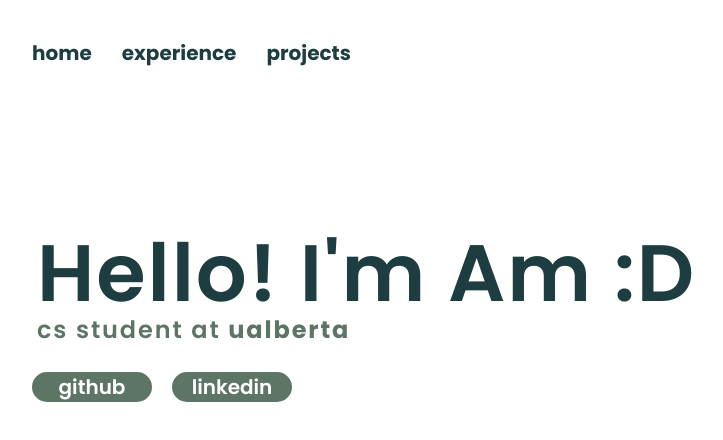
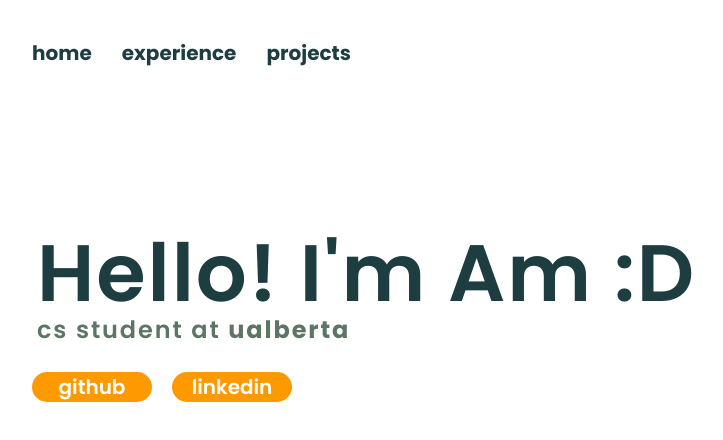
Before and after one commit to amreesalmonte/amreesalmonte.github.io, a React (Create React App) app: page / in a window 1280 px wide. Shown: the top 440 px of the page, without its empty margins (40-763 px from the left). Built offline with nearby package versions, Linux system fonts and the light colour scheme.

Commit message:
changed link color

```diff
--- a/src/styling/App.css
+++ b/src/styling/App.css
@@ -24,7 +24,7 @@ body {
 }
 
 .linkOuter {
-    background-color: var(--sec-color);
+    background-color:var(--accent-color);
     width: 120px;
     border-radius: 50px;
     text-align: center;
@@ -33,7 +33,7 @@ body {
 }
 
 .linkOuter:hover {
-    background-color: var(--accent-color);
+    background-color: var(--sec-color);
 }
 
 .navBar {
```
